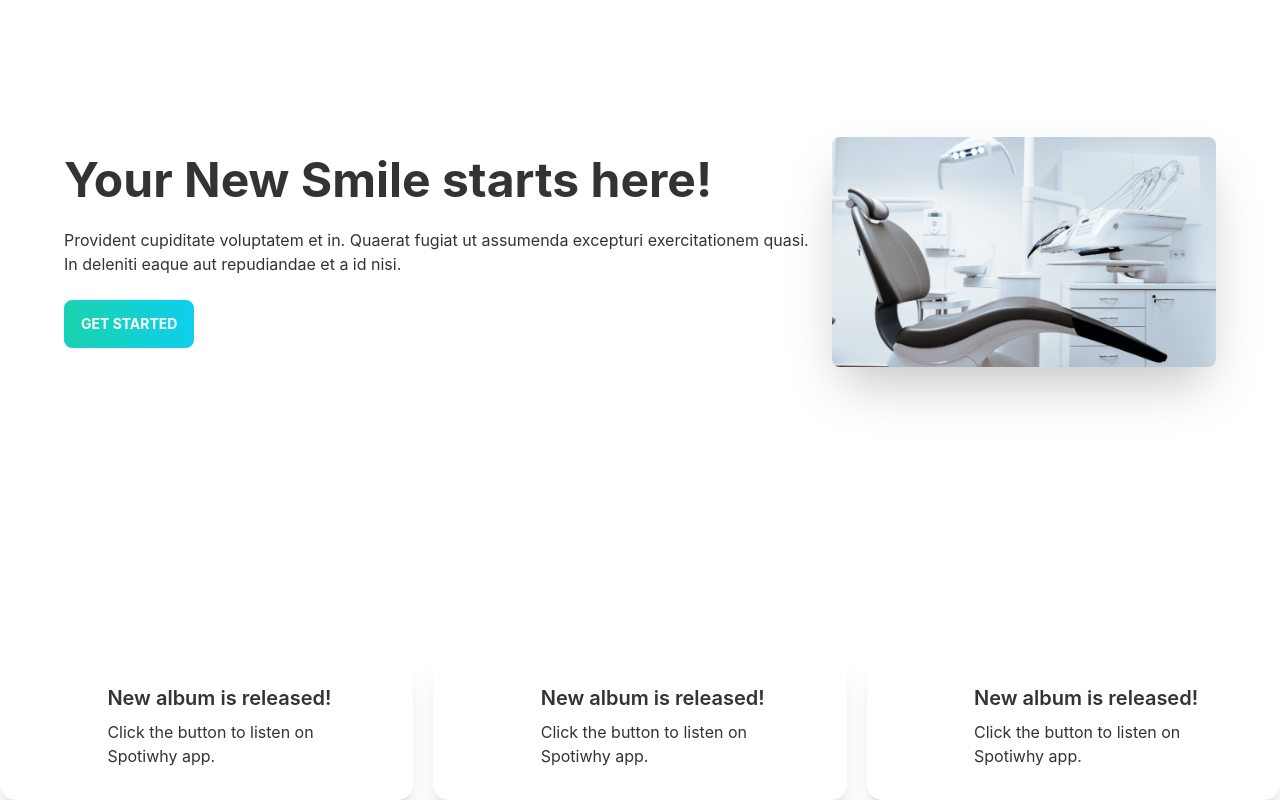
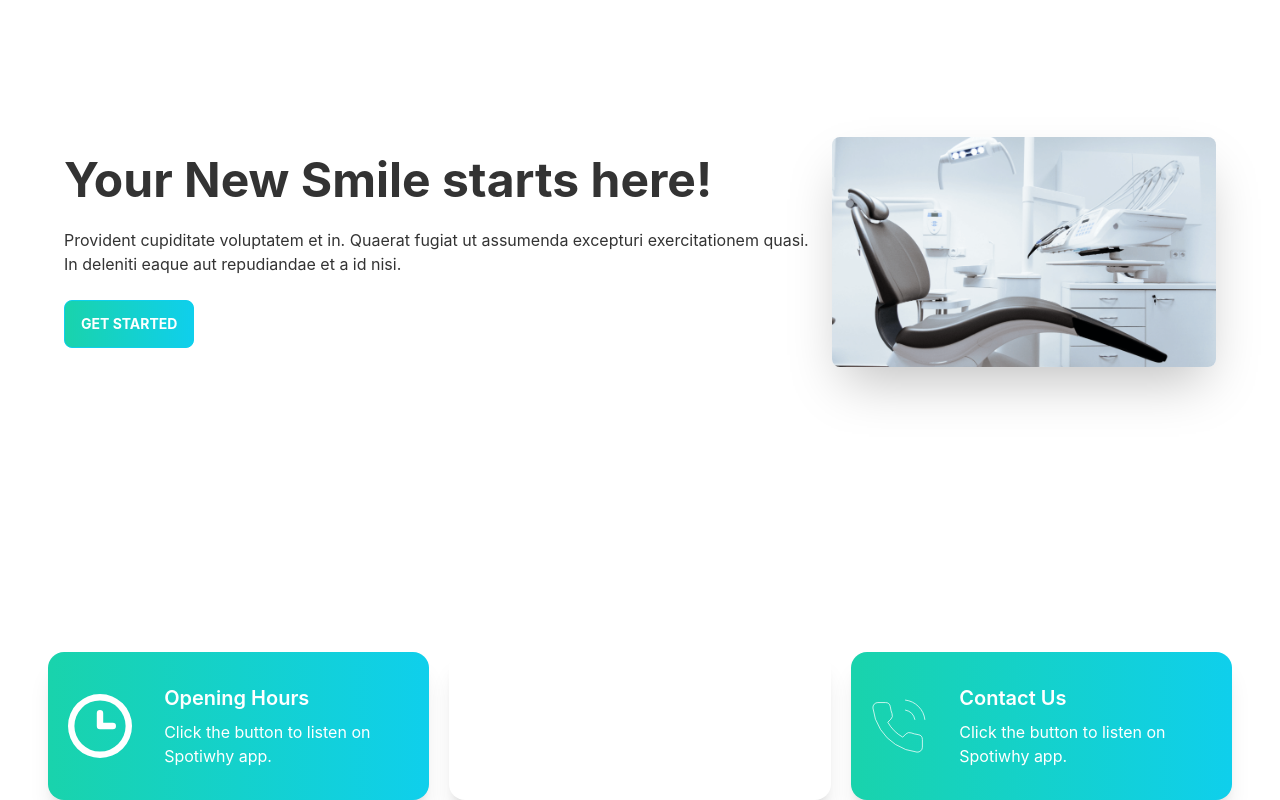
Before and after one commit to rimonhossain12/new-doctors-portal-client-1, a React (Create React App) app: page / in a window 1280 px wide. Shown: the part 212-1012 px from the top of the page. Built offline with nearby package versions, Linux system fonts and the light colour scheme.

Commit message:
dynamically added information

```diff
--- a/src/Pages/Home/Information/Info.js
+++ b/src/Pages/Home/Information/Info.js
@@ -1,13 +1,16 @@
 import React from 'react';
 import InfoCard from './InfoCard';
 import clock from '../../../assets/icons/clock.svg';
+import marker from '../../../assets/icons/marker.svg';
+import phone from '../../../assets/icons/phone.svg';
 
 const Info = () => {
+
     return (
-        <div className='grid grid-cols-1 lg:grid-cols-3 gap-5'>
-            <InfoCard img={clock} />
-            <InfoCard img={clock} />
-            <InfoCard img={clock} />
+        <div className='grid grid-cols-1 lg:grid-cols-3 gap-5 px-12'>
+            <InfoCard cardTitle="Opening Hours" bgClass="bg-gradient-to-r from-secondary to-primary" img={clock} />
+            <InfoCard cardTitle="Our Locations" bgClass="bg-accent" img={marker} />
+            <InfoCard cardTitle="Contact Us" bgClass="bg-gradient-to-r from-secondary to-primary" img={phone} />
         </div>
     );
 };
--- a/src/Pages/Home/Information/InfoCard.js
+++ b/src/Pages/Home/Information/InfoCard.js
@@ -1,12 +1,12 @@
 import React from 'react';
 // import chair from '../../../assets/images/chair.png';
 
-const InfoCard = ({ img }) => {
+const InfoCard = ({ img, cardTitle, bgClass }) => {
     return (
-        <div class="card lg:card-side bg-base-100 shadow-xl bg-accent">
-            <figure><img src={img} alt="Album" /></figure>
-            <div class="card-body">
-                <h2 class="card-title">New album is released!</h2>
+        <div class={`card lg:card-side bg-base-100 shadow-xl ${bgClass}`}>
+            <figure className="pl-5"><img src={img} alt="Album" /></figure>
+            <div class="card-body text-white">
+                <h2 class="card-title">{cardTitle}</h2>
                 <p>Click the button to listen on Spotiwhy app.</p>
             </div>
         </div>
```
